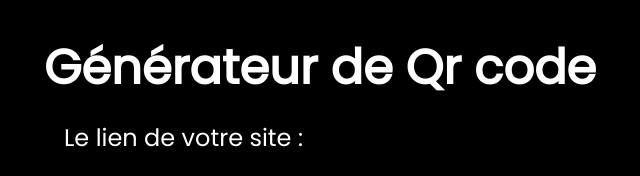
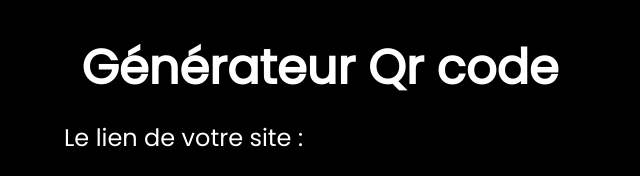
Before and after one commit to Tomatillo1/qrcodegenerator, a website built with Vite: page index.html in a window 1280 px wide. Shown: the top 176 px of the page, without its empty margins (320-960 px from the left). Built offline with nearby package versions, Linux system fonts and the light colour scheme.

Commit message:
enfin setutp

```diff
--- a/index.html
+++ b/index.html
@@ -7,7 +7,7 @@
   <meta name="viewport" content="width=device-width, initial-scale=1">
 </head>
 <body>
-<h1>Générateur de Qr code</h1>
+<h1>Générateur Qr code</h1>
 <div class="allThings">
   <label for="yourSite">Le lien de votre site :</label>
   <input type="text" id="yourSite" name="yourSite" placeholder="Le lien">
```
